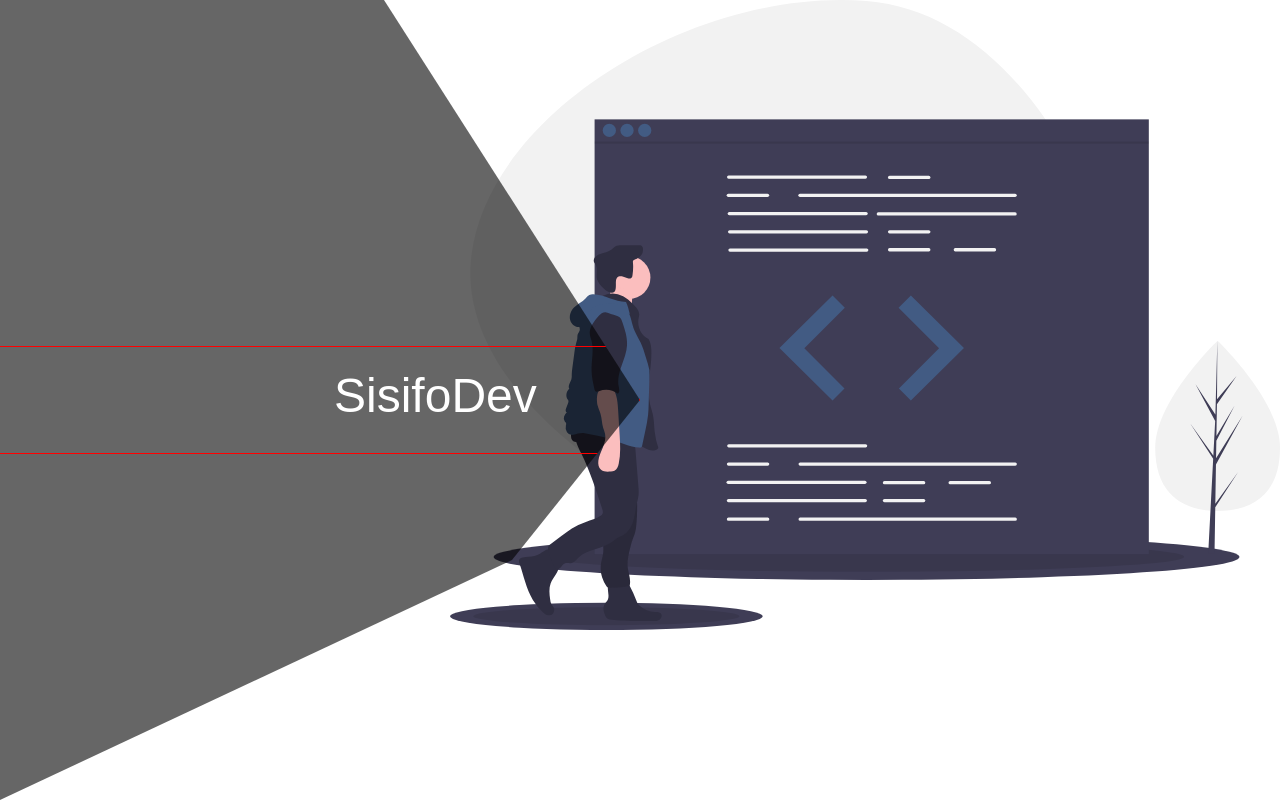
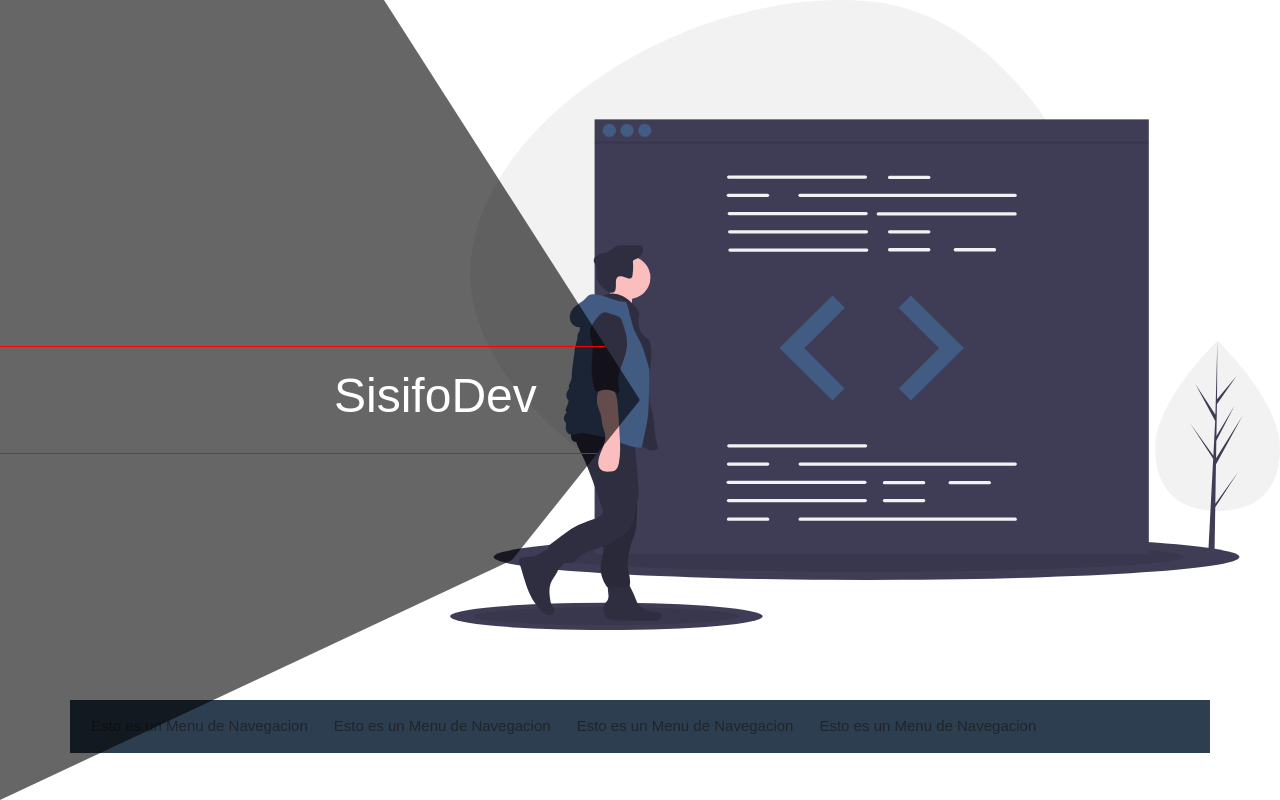
Before and after one commit to Sisifo-G/sisifodev, a React (Create React App) app: page / in a window 1280 px wide. Built offline with nearby package versions, Linux system fonts and the light colour scheme; a web font is replaced by a local one.

Commit message:
Edditing Component navigation

```diff
--- a/src/components/navigation/Navigation.js
+++ b/src/components/navigation/Navigation.js
@@ -1,13 +1,46 @@
 import React from 'react';
+import $ from 'jquery';
+import './Navigation.css';
 
-const Navigation = (props) => {
-    return(
-        <div className={ props.background }>
-            <div className="container p-2">
-                <h3 className="text-white">{ props.titleNav }</h3>
+class Navigation extends React.Component {
+    constructor(props) {
+        super(props);
+        this.state = {
+            name: 'Juan'
+        }
+    }
+
+    handleButton = () => {
+        $('.dato').on('click', () => {
+            console.log('Clicked');
+        })
+    }
+
+    render() {
+        return (
+            <div className="">
+                <div className="container bg-primary p-2">
+                    <button id="dato" className="btn dato">{this.props.titleNav}</button>
+                    <button className="btn">{this.props.titleNav}</button>
+                    <button className="btn">{this.props.titleNav}</button>
+                    <button className="btn">{this.props.titleNav}</button>
+                </div>
             </div>
-        </div>
-    );
+        );
+    }
 }
 
+// const Navigation = (props) => {
+//     return(
+//         <div className="">
+//             <div className="container bg-primary p-2">
+//                 <button id="dato" className="btn">{ props.titleNav }</button>
+//                 <button className="btn">{ props.titleNav }</button>
+//                 <button className="btn">{ props.titleNav }</button>
+//                 <button className="btn">{ props.titleNav }</button>
+//             </div>
+//         </div>
+//     );
+// }
+
 export default Navigation;
```
Also changed, not shown: src/components/navigation/Navigation.css (added).
